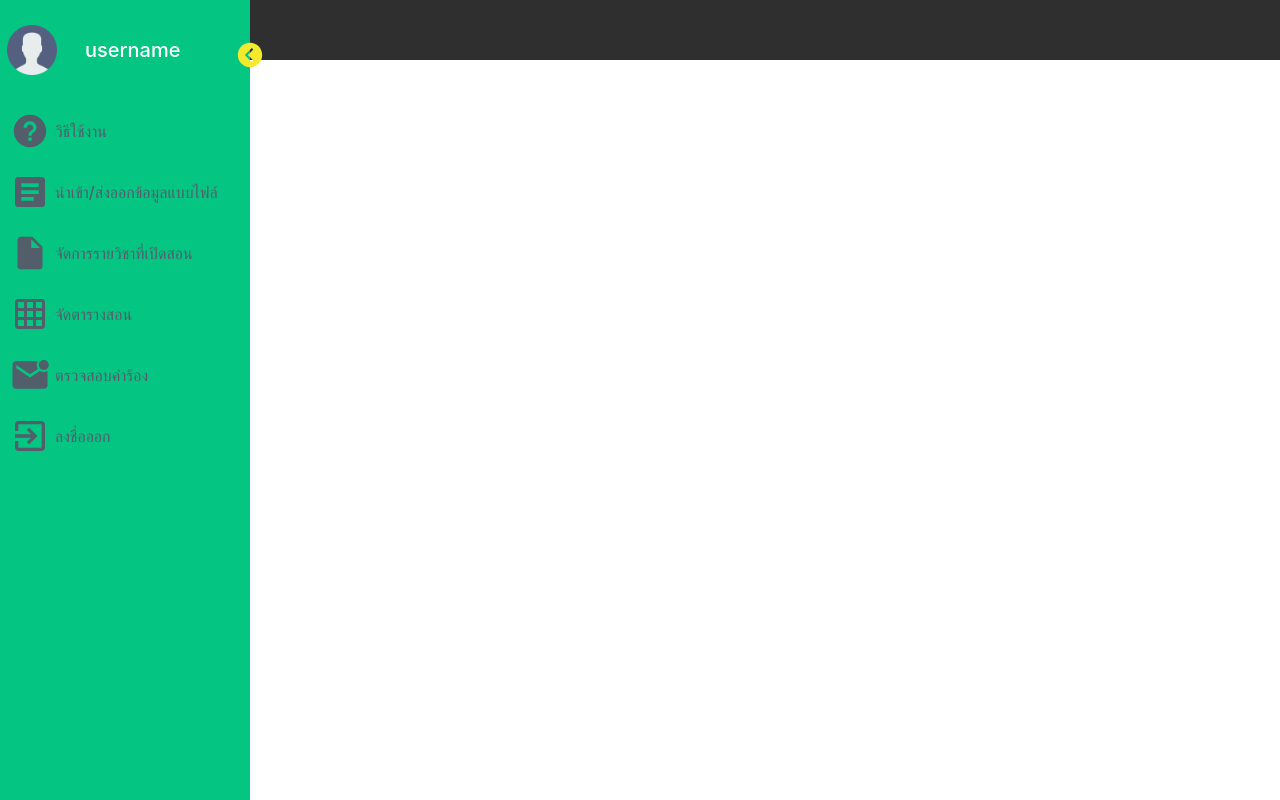
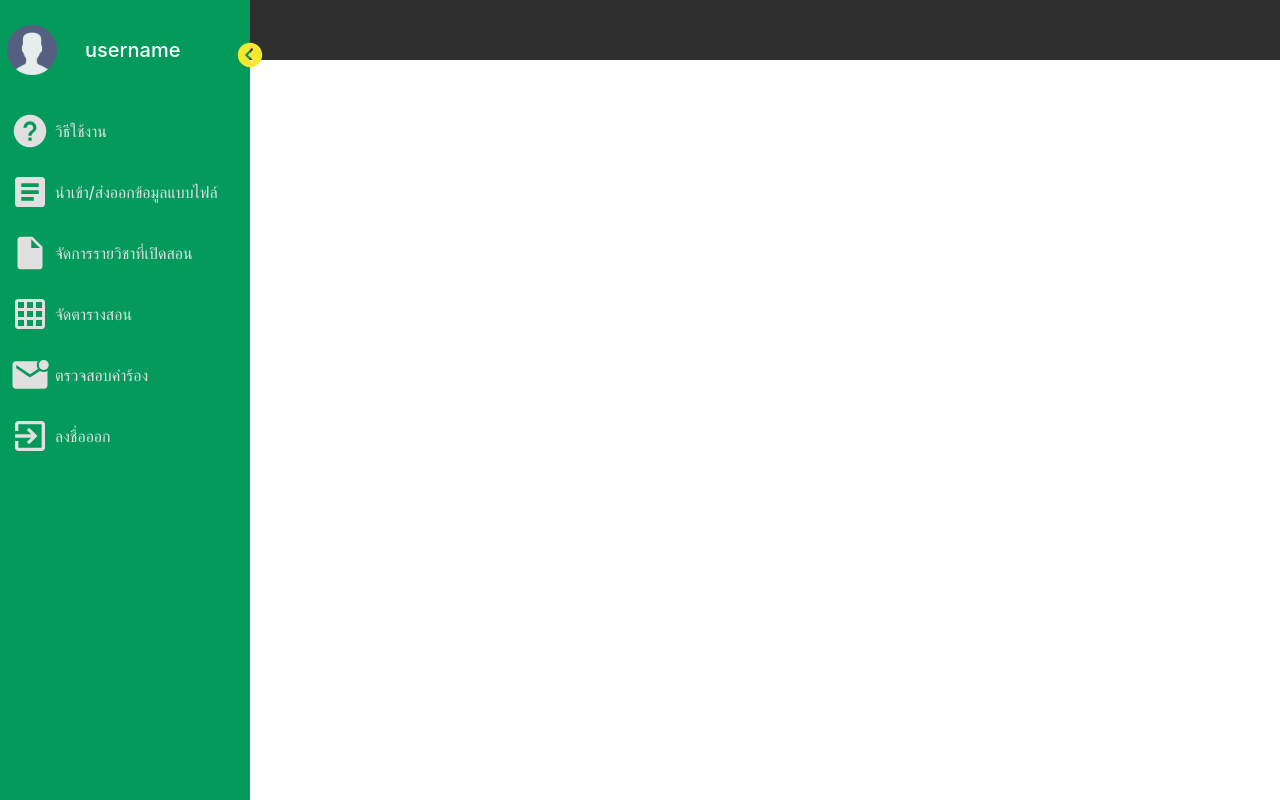
Before and after one commit to nattakit2543/SE-Final, a React (Vite) app in the folder SE_PROJ_2/: page /admin in a window 1280 px wide. Built offline with nearby package versions, Linux system fonts and the light colour scheme.

Commit message:
Update NavSidebarA.css
ปรับสีของ UI

```diff
--- a/SE_PROJ_2/src/pages/1Admin/layoutA/NavSidebarA.css
+++ b/SE_PROJ_2/src/pages/1Admin/layoutA/NavSidebarA.css
@@ -34,7 +34,7 @@
     top: 0;
     width: 250px;
     height: 100%;
-    background-color: #05C582;
+    background-color: #049A5B;
     transition: width 0.3s;
     z-index: 11;
 }
@@ -71,8 +71,8 @@
     display: flex;
     align-items: center;
     height: 61px;
-    background-color: #05C582;
-    color: #525E6A;
+    background-color: #049A5B;
+    color: #e0e0e0;
     text-decoration: none;
 }
 
```
